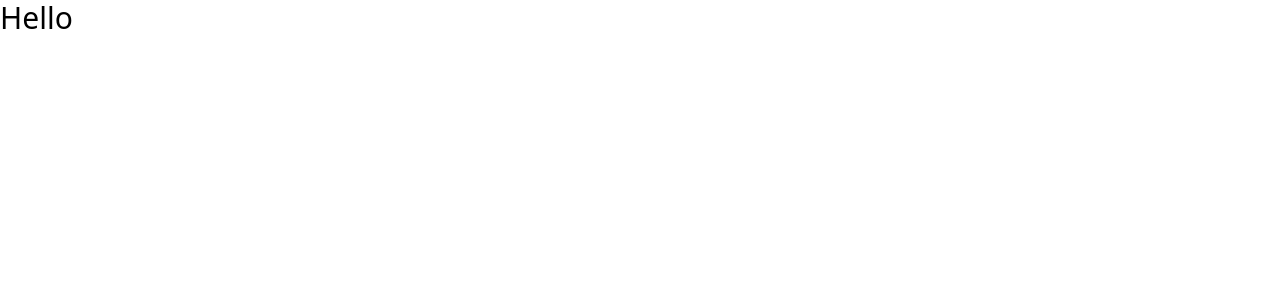
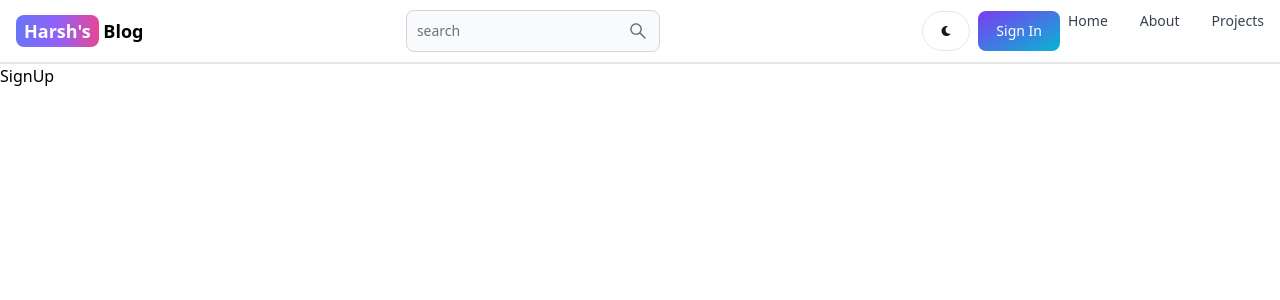
Before and after one commit to Harsh71019/mern-blog, a React app in the folder client/: page /signup in a window 1280 px wide. Shown: the top 300 px of the page. Built offline with nearby package versions, Linux system fonts and the light colour scheme; the HTML template or start-up script is replaced by a standard one.

Commit message:
add routing

```diff
--- a/client/package.json
+++ b/client/package.json
@@ -10,8 +10,11 @@
     "preview": "vite preview"
   },
   "dependencies": {
+    "flowbite-react": "^0.9.0",
     "react": "^18.2.0",
-    "react-dom": "^18.2.0"
+    "react-dom": "^18.2.0",
+    "react-icons": "^5.2.1",
+    "react-router-dom": "^6.23.1"
   },
   "devDependencies": {
     "@types/react": "^18.2.66",
--- a/client/src/App.jsx
+++ b/client/src/App.jsx
@@ -1,5 +1,26 @@
+import { BrowserRouter, Route, Routes } from 'react-router-dom';
+import Home from './pages/Home';
+import About from './pages/About';
+import Dashboard from './pages/Dashboard';
+import SignIn from './pages/SignIn';
+import SignUp from './pages/SignUp';
+import Projects from './pages/Projects';
+import Header from './components/Header';
+
 function App() {
-  return <div className='text-3xl'>Hello</div>;
+  return (
+    <BrowserRouter>
+      <Header />
+      <Routes>
+        <Route path='/' element={<Home />} />
+        <Route path='/about' element={<About />} />
+        <Route path='/dashboard' element={<Dashboard />} />
+        <Route path='/signin' element={<SignIn />} />
+        <Route path='/signup' element={<SignUp />} />
+        <Route path='/projects' element={<Projects />} />
+      </Routes>
+    </BrowserRouter>
+  );
 }
 
 export default App;
--- /dev/null
+++ b/client/src/components/Header.jsx
@@ -0,0 +1,52 @@
+import { Button, Navbar, TextInput } from 'flowbite-react';
+import { Link } from 'react-router-dom';
+import { AiOutlineSearch } from 'react-icons/ai';
+import { FaMoon } from 'react-icons/fa';
+
+const Header = () => {
+  return (
+    <Navbar className='border-b-2'>
+      <Link
+        to='/'
+        className='self-center whitespace-nowrap text-sm sm:text-lg font-semibold dark:text-white'
+      >
+        <span className='px-2 py-1 bg-gradient-to-r from-indigo-500 via-purple-500 to-pink-500 rounded-lg text-white'>
+          Harsh's
+        </span>{' '}
+        Blog
+      </Link>
+      <form>
+        <TextInput
+          type='text'
+          placeholder='search'
+          rightIcon={AiOutlineSearch}
+          className='hidden lg:inline'
+        />
+      </form>
+      <Button className='w-12 h-10 lg:hidden' color='gray' pill>
+        <AiOutlineSearch />
+      </Button>
+      <div className='flex gap-2 md:order:2'>
+        <Button className='w-12 h-10 sm:inline hidden' color='gray' pill>
+          <FaMoon />
+        </Button>
+        <Link to='/signin'>
+          <Button gradientDuoTone='purpleToBlue'>Sign In</Button>
+        </Link>
+        <Navbar.Collapse>
+          <Navbar.Link>
+            <Link to='/'>Home</Link>
+          </Navbar.Link>
+          <Navbar.Link>
+            <Link to='/about'>About</Link>
+          </Navbar.Link>
+          <Navbar.Link>
+            <Link to='/projects'>Projects</Link>
+          </Navbar.Link>
+        </Navbar.Collapse>
+      </div>
+    </Navbar>
+  );
+};
+
+export default Header;
--- /dev/null
+++ b/client/src/pages/About.jsx
@@ -0,0 +1,5 @@
+const About = () => {
+  return <div>About</div>;
+};
+
+export default About;
--- /dev/null
+++ b/client/src/pages/Dashboard.jsx
@@ -0,0 +1,5 @@
+const Dashboard = () => {
+  return <div>Dashboard</div>;
+};
+
+export default Dashboard;
--- /dev/null
+++ b/client/src/pages/Home.jsx
@@ -0,0 +1,5 @@
+const Home = () => {
+  return <div>Home</div>;
+};
+
+export default Home;
--- /dev/null
+++ b/client/src/pages/Projects.jsx
@@ -0,0 +1,5 @@
+const Projects = () => {
+  return <div>Projects</div>;
+};
+
+export default Projects;
--- /dev/null
+++ b/client/src/pages/SignIn.jsx
@@ -0,0 +1,5 @@
+const SignIn = () => {
+  return <div>SignIn</div>;
+};
+
+export default SignIn;
--- /dev/null
+++ b/client/src/pages/SignUp.jsx
@@ -0,0 +1,5 @@
+const SignUp = () => {
+  return <div>SignUp</div>;
+};
+
+export default SignUp;
--- a/client/tailwind.config.js
+++ b/client/tailwind.config.js
@@ -1,8 +1,10 @@
 /** @type {import('tailwindcss').Config} */
+const flowbite = require('flowbite-react/tailwind');
+
 export default {
-  content: ['./index.html', './src/**/*.{js,ts,jsx,tsx}'],
+  content: ['./index.html', './src/**/*.{js,ts,jsx,tsx}', flowbite.content()],
   theme: {
     extend: {},
   },
-  plugins: [],
+  plugins: [flowbite.plugin()],
 };
```
Also changed, not shown: 1 other file (tests, documents, lock files or other folders).
